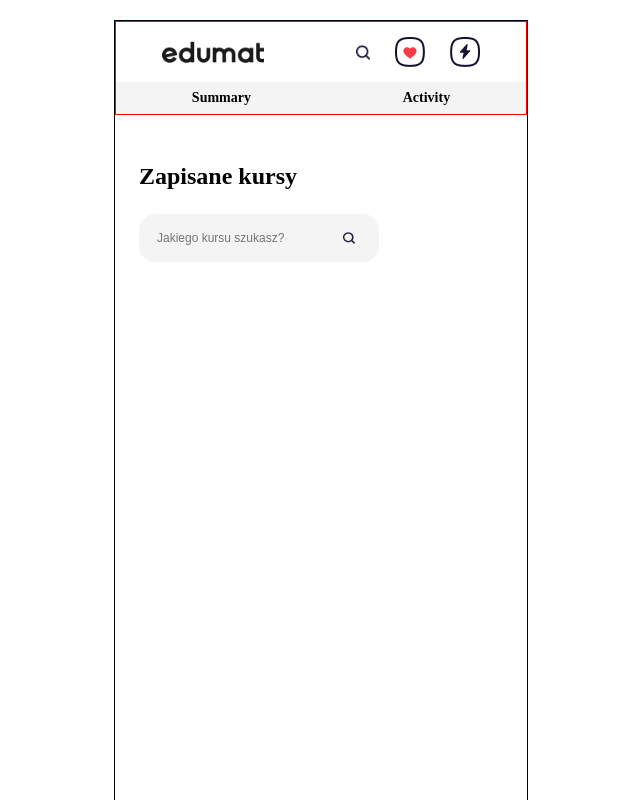
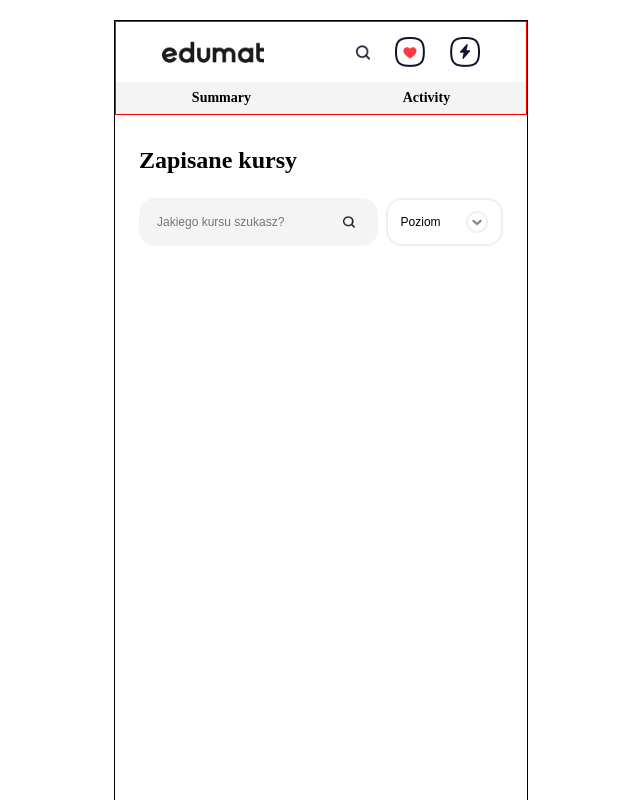
Before and after one commit to MagicianPL/Demo, a React (Create React App) app: page / in a window 1280 px wide. Shown: the top 800 px of the page, without its empty margins (319-959 px from the left). Built offline with nearby package versions, Linux system fonts and the light colour scheme; a web font is replaced by a local one.

Commit message:
in progress

```diff
--- a/src/App.css
+++ b/src/App.css
@@ -1,7 +1,5 @@
 html {
   font-size: 62.5%;
-  margin: 0;
-  padding: 0;
 }
 
 body {
@@ -9,6 +7,8 @@ body {
 }
 
 * {
+  margin: 0;
+  padding: 0;
   box-sizing: border-box;
 }
 
--- a/src/Components/Main/Main.css
+++ b/src/Components/Main/Main.css
@@ -6,6 +6,11 @@ h1 {
   font-size: 2.4rem;
   font-weight: 600;
   margin-bottom: 2.4rem;
+}
+
+.flex-container {
+  display: flex;
+  justify-content: space-between;
 }
 
 .search {
@@ -24,4 +29,25 @@ h1 {
   background: #f4f4f4 url("../Bar/search.png") right no-repeat;
   background-position-x: 20.4rem;
   background-size: 12px 12px;
+  margin-right: 0.8rem;
 }
+
+.level {
+  width: 11.8rem;
+  max-width: 100%;
+  height: 4.8rem;
+  border: 2px solid #efefef;
+  border-radius: 16px;
+  font-size: 1.2rem;
+  font-weight: 400;
+  line-height: 4.8rem;
+  background-color: transparent;
+  display: flex;
+  align-items: center;
+  justify-content: space-around;
+}
+
+.level > img {
+  width: 2.2rem;
+  height: 2.2rem;
+}
--- a/src/Components/Main/Main.js
+++ b/src/Components/Main/Main.js
@@ -1,12 +1,22 @@
 import React from "react";
 
 import "./Main.css";
+import arrow from "./arrow.png";
 
 const Main = () => {
   return (
     <main>
       <h1>Zapisane kursy</h1>
-      <input className="search" type="text" placeholder="Jakiego kursu szukasz?" />
+      <div className="flex-container">
+        <input
+          className="search"
+          type="text"
+          placeholder="Jakiego kursu szukasz?"
+        />
+        <button className="level">
+          Poziom <img src={arrow} alt="arrow" />
+        </button>
+      </div>
     </main>
   );
 };
```
Also changed, not shown: src/Components/Main/arrow.png (added).
